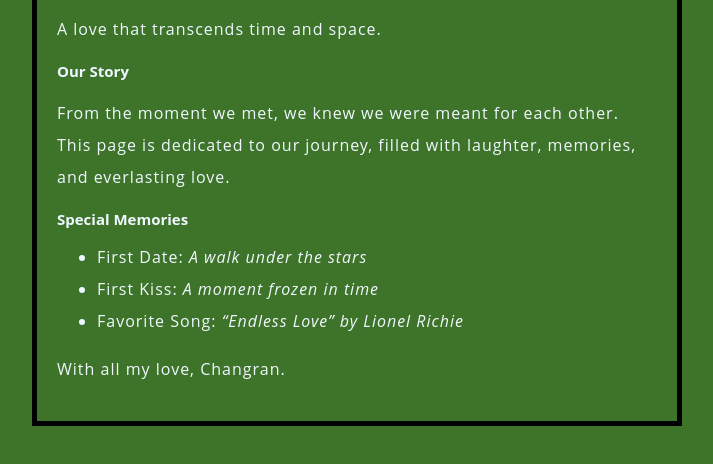
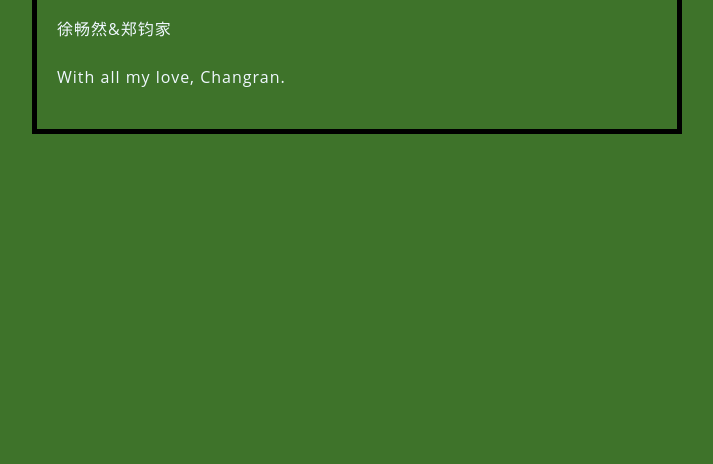
Before and after one commit to junjiazheng03/junjiazheng03.github.io, a plain HTML site: page index.html in a window 1280 px wide. Shown: the part 130-594 px from the top of the page, without its empty margins (283-996 px from the left). Drawn offline with Linux system fonts and the light colour scheme; files that its build step writes are made by us from their sources.

Commit message:
Update index.html

```diff
--- a/index.html
+++ b/index.html
@@ -10,20 +10,9 @@
 <body>
     <header>
         <h1>Forever Love</h1>
-        <p>A love that transcends time and space.</p>
+        <p>徐畅然&郑钧家</p>
     </header>
-    <section>
-        <h2>Our Story</h2>
-        <p>From the moment we met, we knew we were meant for each other. This page is dedicated to our journey, filled with laughter, memories, and everlasting love.</p>
-    </section>
-    <section>
-        <h2>Special Memories</h2>
-        <ul>
-            <li>First Date: <i>A walk under the stars</i></li>
-            <li>First Kiss: <i>A moment frozen in time</i></li>
-            <li>Favorite Song: <i>“Endless Love” by Lionel Richie</i></li>
-        </ul>
-    </section>
+
     <footer>
         <p>With all my love, Changran.</p>
     </footer>
```
